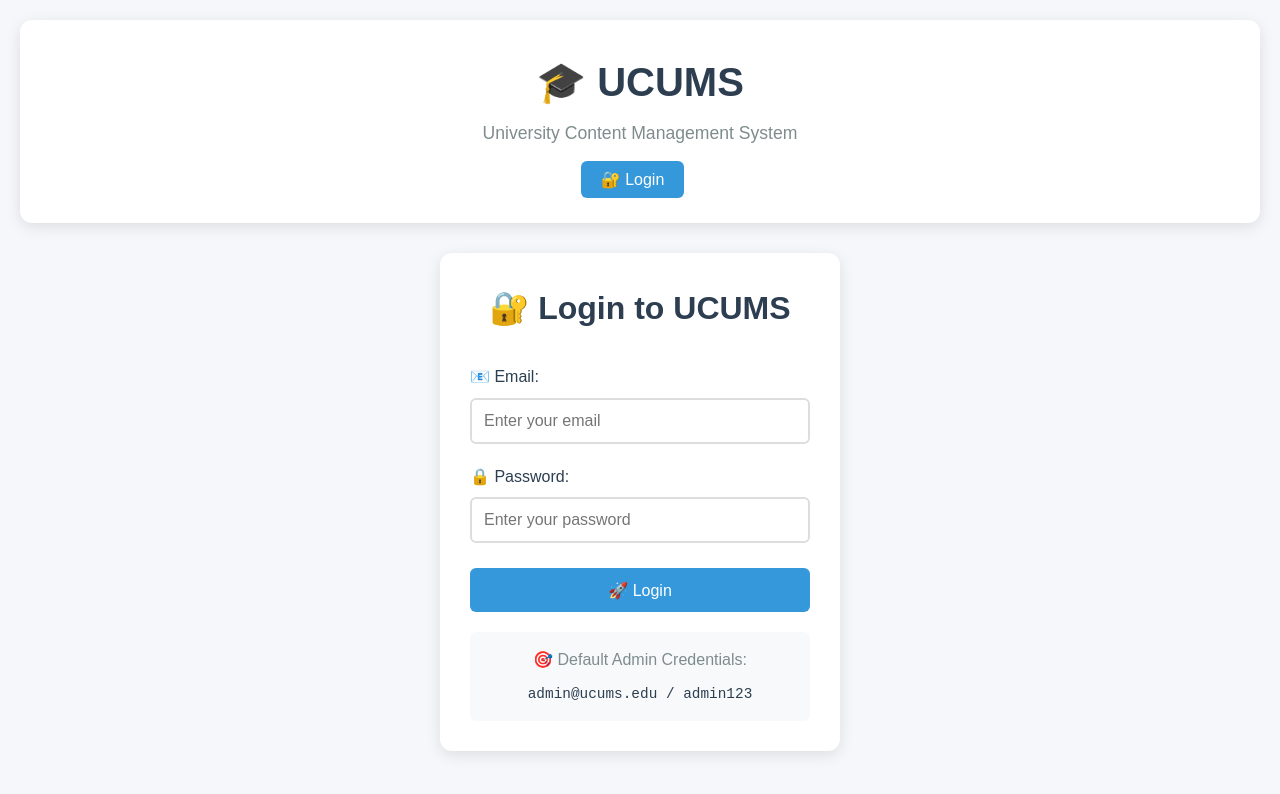
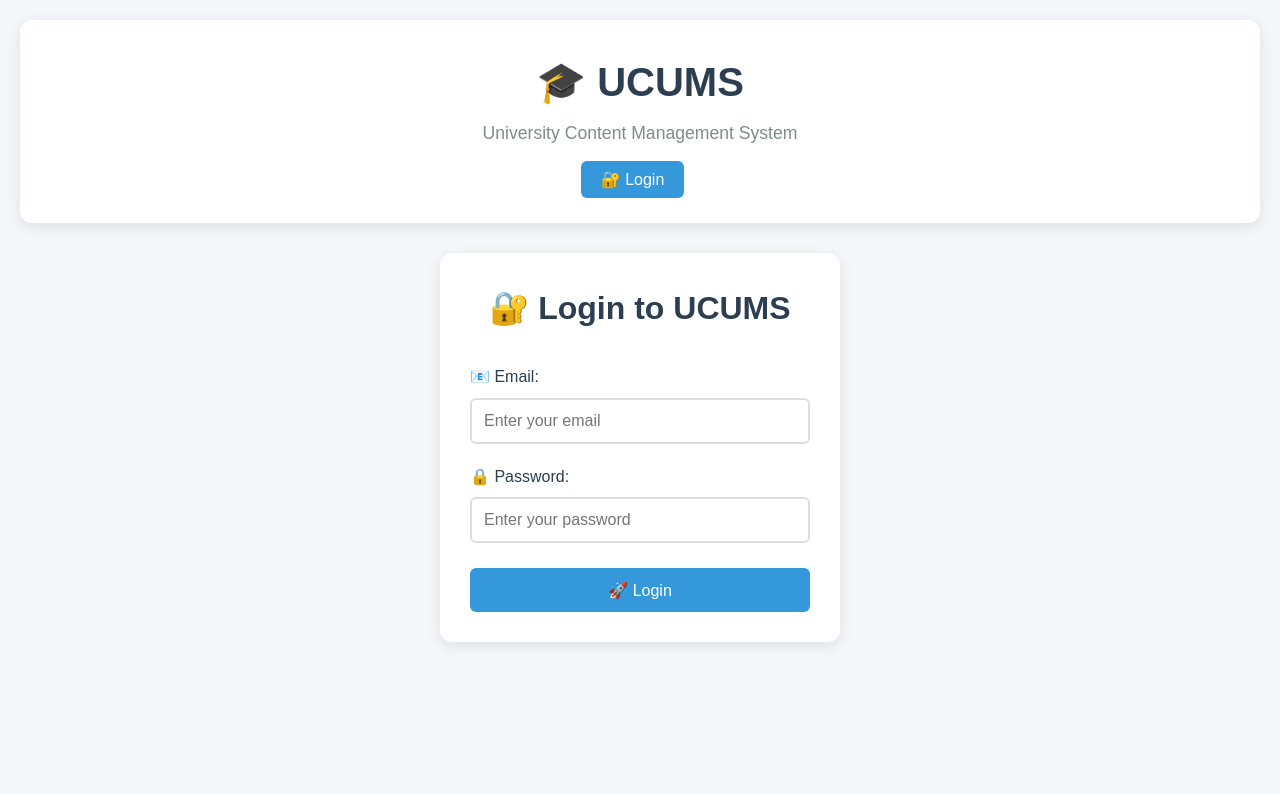
Before and after one commit to mustaphaDarbo/WED_II_FINAL_PROJECT_MD, an Angular app in the folder ucums-proper/: page /login in a window 1280 px wide. Shown: the top 794 px of the page. Built offline with nearby package versions, Linux system fonts and the light colour scheme.

Commit message:
Remove admin credentials from login page for security

```diff
--- a/ucums-proper/src/app/login.component.ts
+++ b/ucums-proper/src/app/login.component.ts
@@ -26,11 +26,6 @@ import { DatabaseService, User } from './database.service';
           {{isLoading ? '🔄 Logging in...' : '🚀 Login'}}
         </button>
       </form>
-
-      <div style="background: #f8f9fa; padding: clamp(12px, 3vw, 15px); border-radius: 6px; margin-top: 20px; text-align: center;">
-        <p style="margin: 0 0 10px 0; color: #7f8c8d; font-size: clamp(0.9rem, 2.5vw, 1rem);">🎯 Default Admin Credentials:</p>
-        <p style="margin: 0; color: #2c3e50; font-family: monospace; font-size: clamp(0.8rem, 2vw, 0.9rem); word-break: break-all;">admin@ucums.edu / admin123</p>
-      </div>
     </div>
   `,
   styles: [`
```
